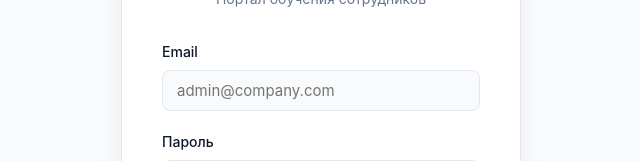
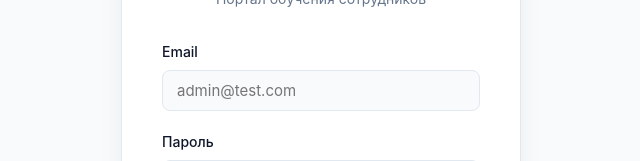
Before and after one commit to global-learn/mvp-client, a React (Vite) app: page /login in a window 1280 px wide. Shown: the part 266-427 px from the top of the page, without its empty margins (319-959 px from the left). Built offline with nearby package versions, Linux system fonts and the light colour scheme.

Commit message:
feat: (login)

```diff
--- a/src/entities/user/model/UserContext.tsx
+++ b/src/entities/user/model/UserContext.tsx
@@ -28,7 +28,7 @@ const MOCK_CREDENTIALS: Record<string, { password: string; user: User }> = {
     user: {
       id: 'user-admin',
       email: 'admin@test.com',
-      fullname: 'Алексей Петров',
+      fullname: 'Ислам Гадиляев',
       type: 'EMPLOYEE',
       avatar: { id: 'sys-blue', name: 'Синий', isSystem: true, bgColor: '#4299e1' },
       employee: {
--- a/src/pages/company/ui/CompanyPage.tsx
+++ b/src/pages/company/ui/CompanyPage.tsx
@@ -19,7 +19,7 @@ const INITIAL_DEPARTMENTS: Department[] = [
     id: 'dept-1',
     name: 'IT отдел',
     employees: [
-      { id: 'emp-admin', fullname: 'Алексей Петров',  email: 'admin@test.com',  role: { id: 'role-admin',    name: 'admin' },          department: { id: 'dept-1', name: 'IT отдел' }, birthDate: '1990-05-15', employmentDate: '2020-01-01' },
+      { id: 'emp-admin', fullname: 'Ислам Гадиляев',  email: 'admin@test.com',  role: { id: 'role-admin',    name: 'admin' },          department: { id: 'dept-1', name: 'IT отдел' }, birthDate: '1990-05-15', employmentDate: '2020-01-01' },
       { id: 'emp-head',  fullname: 'Дмитрий Козлов',  email: 'head@test.com',   role: { id: 'role-depthead', name: 'departmentHead' }, department: { id: 'dept-1', name: 'IT отдел' }, birthDate: '1988-03-22', employmentDate: '2019-06-01' },
       { id: 'emp-1',     fullname: 'Анна Серова',      email: 'anna@corp.ru',    role: { id: 'r2',            name: 'developer' },      department: { id: 'dept-1', name: 'IT отдел' }, birthDate: '1997-01-30', employmentDate: '2023-02-10' },
       { id: 'emp-2',     fullname: 'Иван Соколов',     email: 'ivan@corp.ru',    role: { id: 'r4',            name: 'manager' },         department: { id: 'dept-1', name: 'IT отдел' }, birthDate: '1993-09-12', employmentDate: '2021-03-20' },
--- a/src/pages/login/ui/LoginPage.tsx
+++ b/src/pages/login/ui/LoginPage.tsx
@@ -56,7 +56,7 @@ export function LoginPage() {
               className={styles.input}
               value={email}
               onChange={e => setEmail(e.target.value)}
-              placeholder="admin@company.com"
+              placeholder="admin@test.com"
               required
               autoComplete="email"
             />
```
Also changed, not shown: 1 other file (tests, documents, lock files or other folders).
